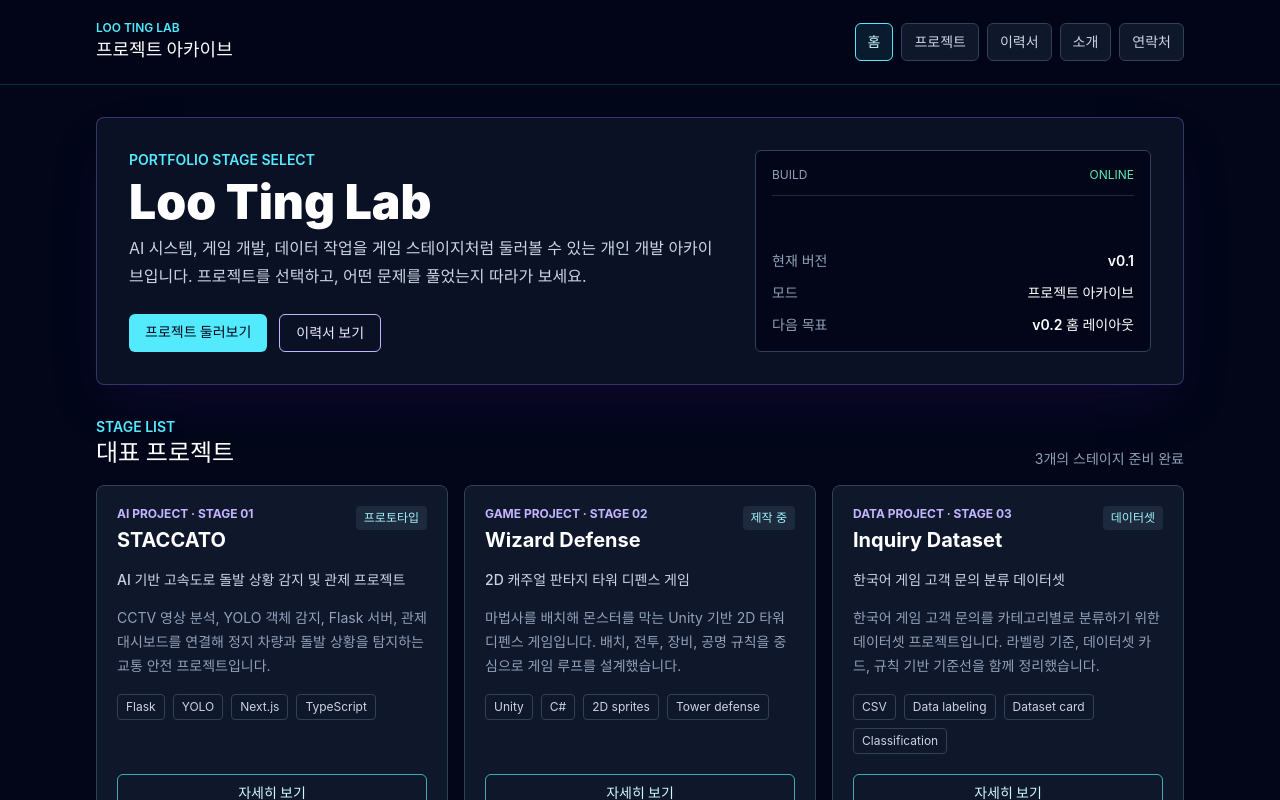
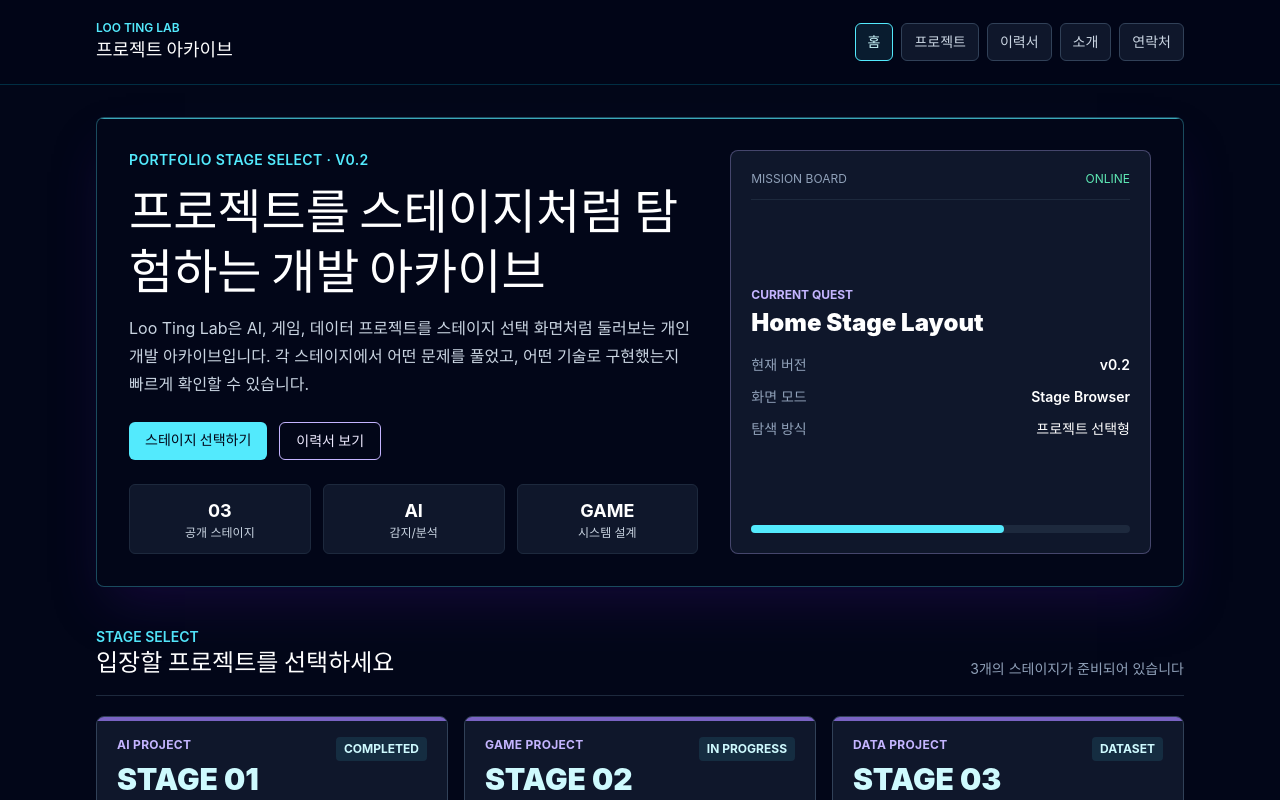
Before and after one commit to slowlyP/loo-ting-lab, a React (Vite) app: page / in a window 1280 px wide. Shown: the top 800 px of the page. Built offline with nearby package versions, Linux system fonts and the light colour scheme.

Commit message:
feat: enhance v0.2 home stage layout

```diff
--- a/src/components/Hero.tsx
+++ b/src/components/Hero.tsx
@@ -2,19 +2,22 @@ import { Link } from 'react-router'
 
 export function Hero() {
   return (
-    <section className="grid gap-8 rounded-lg border border-violet-400/30 bg-slate-900/70 p-6 shadow-2xl shadow-violet-950/30 md:grid-cols-[1.2fr_0.8fr] md:p-8">
+    <section className="relative overflow-hidden rounded-lg border border-cyan-300/30 bg-slate-950 p-6 shadow-2xl shadow-violet-950/40 md:p-8">
+      <div className="absolute inset-x-0 top-0 h-px bg-cyan-300/70" />
+      <div className="grid gap-8 lg:grid-cols-[1.15fr_0.85fr] lg:items-stretch">
         <div className="space-y-6">
-        <div className="space-y-2">
-          <p className="text-sm font-semibold uppercase text-cyan-300">
-            PORTFOLIO STAGE SELECT
+          <div className="space-y-3">
+            <p className="text-sm font-semibold uppercase tracking-wide text-cyan-300">
+              PORTFOLIO STAGE SELECT · v0.2
             </p>
-          <h1 className="max-w-3xl text-4xl font-black text-white sm:text-5xl">
-            Loo Ting Lab
+            <h1 className="max-w-3xl text-3xl font-black leading-tight text-white sm:text-4xl lg:text-5xl">
+              프로젝트를 스테이지처럼 탐험하는 개발 아카이브
             </h1>
             <p className="max-w-2xl text-base leading-7 text-slate-300">
-            AI 시스템, 게임 개발, 데이터 작업을 게임 스테이지처럼 둘러볼 수
-            있는 개인 개발 아카이브입니다. 프로젝트를 선택하고, 어떤 문제를
-            풀었는지 따라가 보세요.
+              Loo Ting Lab은 AI, 게임, 데이터 프로젝트를 스테이지 선택
+              화면처럼 둘러보는 개인 개발 아카이브입니다. 각 스테이지에서
+              어떤 문제를 풀었고, 어떤 기술로 구현했는지 빠르게 확인할 수
+              있습니다.
             </p>
           </div>
           <div className="flex flex-wrap gap-3">
@@ -22,7 +25,7 @@ export function Hero() {
               to="/projects"
               className="rounded-md bg-cyan-300 px-4 py-2 text-sm font-bold text-slate-950 transition hover:bg-cyan-200"
             >
-            프로젝트 둘러보기
+              스테이지 선택하기
             </Link>
             <Link
               to="/resume"
@@ -31,24 +34,52 @@ export function Hero() {
               이력서 보기
             </Link>
           </div>
+          <div className="grid grid-cols-3 gap-3 text-center text-xs text-slate-300">
+            <div className="rounded-md border border-slate-800 bg-slate-900 p-3">
+              <strong className="block text-lg text-white">03</strong>
+              공개 스테이지
             </div>
-      <div className="grid content-between gap-4 rounded-md border border-slate-700 bg-slate-950 p-4">
+            <div className="rounded-md border border-slate-800 bg-slate-900 p-3">
+              <strong className="block text-lg text-white">AI</strong>
+              감지/분석
+            </div>
+            <div className="rounded-md border border-slate-800 bg-slate-900 p-3">
+              <strong className="block text-lg text-white">GAME</strong>
+              시스템 설계
+            </div>
+          </div>
+        </div>
+        <div className="grid min-h-72 content-between gap-4 rounded-lg border border-violet-300/30 bg-slate-900 p-5">
           <div className="flex items-center justify-between border-b border-slate-800 pb-3 text-xs uppercase text-slate-400">
-          <span>BUILD</span>
+            <span>MISSION BOARD</span>
             <span className="text-emerald-300">ONLINE</span>
           </div>
+          <div className="space-y-4">
+            <div>
+              <p className="text-xs font-bold uppercase text-violet-300">
+                CURRENT QUEST
+              </p>
+              <p className="mt-1 text-2xl font-black text-white">
+                Home Stage Layout
+              </p>
+            </div>
             <div className="grid gap-3 text-sm">
-          <div className="flex justify-between">
+              <div className="flex justify-between gap-4">
                 <span className="text-slate-400">현재 버전</span>
-            <span className="font-semibold text-white">v0.1</span>
+                <span className="font-semibold text-white">v0.2</span>
               </div>
-          <div className="flex justify-between">
-            <span className="text-slate-400">모드</span>
-            <span className="font-semibold text-white">프로젝트 아카이브</span>
+              <div className="flex justify-between gap-4">
+                <span className="text-slate-400">화면 모드</span>
+                <span className="font-semibold text-white">Stage Browser</span>
               </div>
-          <div className="flex justify-between">
-            <span className="text-slate-400">다음 목표</span>
-            <span className="font-semibold text-white">v0.2 홈 레이아웃</span>
+              <div className="flex justify-between gap-4">
+                <span className="text-slate-400">탐색 방식</span>
+                <span className="font-semibold text-white">프로젝트 선택형</span>
+              </div>
+            </div>
+          </div>
+          <div className="h-2 rounded-full bg-slate-800">
+            <div className="h-2 w-2/3 rounded-full bg-cyan-300" />
           </div>
         </div>
       </div>
--- a/src/components/ProjectBrowser.tsx
+++ b/src/components/ProjectBrowser.tsx
@@ -3,19 +3,21 @@ import { ProjectCard } from './ProjectCard'
 
 export function ProjectBrowser() {
   return (
-    <section className="space-y-4">
-      <div className="flex flex-col gap-2 sm:flex-row sm:items-end sm:justify-between">
+    <section className="space-y-5">
+      <div className="flex flex-col gap-3 border-b border-slate-800 pb-4 sm:flex-row sm:items-end sm:justify-between">
         <div>
           <p className="text-sm font-semibold uppercase text-cyan-300">
-            STAGE LIST
+            STAGE SELECT
           </p>
-          <h2 className="text-2xl font-bold text-white">대표 프로젝트</h2>
+          <h2 className="text-2xl font-bold text-white">
+            입장할 프로젝트를 선택하세요
+          </h2>
         </div>
         <p className="text-sm text-slate-400">
-          {projects.length}개의 스테이지 준비 완료
+          {projects.length}개의 스테이지가 준비되어 있습니다
         </p>
       </div>
-      <div className="grid gap-4 md:grid-cols-3">
+      <div className="grid gap-4 lg:grid-cols-3">
         {projects.map((project) => (
           <ProjectCard key={project.id} project={project} />
         ))}
--- a/src/components/ProjectCard.tsx
+++ b/src/components/ProjectCard.tsx
@@ -7,21 +7,28 @@ type ProjectCardProps = {
 
 export function ProjectCard({ project }: ProjectCardProps) {
   return (
-    <article className="flex h-full flex-col justify-between rounded-lg border border-slate-700 bg-slate-900 p-5 transition hover:border-cyan-300 hover:bg-slate-900/80">
+    <article className="group relative flex h-full flex-col justify-between overflow-hidden rounded-lg border border-slate-700 bg-slate-900 p-5 transition hover:-translate-y-1 hover:border-cyan-300 hover:bg-slate-900/80 hover:shadow-xl hover:shadow-cyan-950/30">
+      <div className="absolute inset-x-0 top-0 h-1 bg-violet-400/70 transition group-hover:bg-cyan-300" />
       <div className="space-y-4">
-        <div className="flex items-start justify-between gap-3">
+        <div className="flex items-start justify-between gap-4">
           <div>
-            <p className="text-xs font-bold uppercase text-violet-300">
-              {project.category} · {project.stage}
+            <p className="text-xs font-bold uppercase tracking-wide text-violet-300">
+              {project.category}
             </p>
-            <h2 className="mt-1 text-xl font-bold text-white">
+            <p className="mt-2 text-3xl font-black text-cyan-100">
+              {project.stage}
+            </p>
+            <h2 className="mt-3 text-xl font-bold text-white">
               {project.title}
             </h2>
           </div>
-          <span className="rounded bg-slate-800 px-2 py-1 text-xs text-cyan-200">
-            {project.status}
+          <span className="rounded bg-cyan-300/10 px-2 py-1 text-xs font-bold text-cyan-100">
+            {project.statusCode}
           </span>
         </div>
+        <p className="rounded border border-slate-800 bg-slate-950 px-3 py-2 text-xs text-slate-300">
+          {project.status}
+        </p>
         <p className="text-sm font-medium text-slate-300">{project.subtitle}</p>
         <p className="text-sm leading-6 text-slate-400">{project.summary}</p>
         <div className="flex flex-wrap gap-2">
@@ -39,7 +46,7 @@ export function ProjectCard({ project }: ProjectCardProps) {
         to={`/projects/${project.id}`}
         className="mt-5 rounded-md border border-cyan-300/70 px-3 py-2 text-center text-sm font-bold text-cyan-100 transition hover:bg-cyan-300/10"
       >
-        자세히 보기
+        프로젝트 보기
       </Link>
     </article>
   )
--- a/src/data/projects.ts
+++ b/src/data/projects.ts
@@ -4,6 +4,7 @@ export type Project = {
   subtitle: string
   category: string
   stage: string
+  statusCode: string
   status: string
   summary: string
   role: string
@@ -18,8 +19,9 @@ export const projects: Project[] = [
     title: 'STACCATO',
     subtitle: 'AI 기반 고속도로 돌발 상황 감지 및 관제 프로젝트',
     category: 'AI PROJECT',
-    stage: 'Stage 01',
-    status: '프로토타입',
+    stage: 'STAGE 01',
+    statusCode: 'COMPLETED',
+    status: '기본 프로토타입 완료',
     summary:
       'CCTV 영상 분석, YOLO 객체 감지, Flask 서버, 관제 대시보드를 연결해 정지 차량과 돌발 상황을 탐지하는 교통 안전 프로젝트입니다.',
     role: '영상 분석 흐름 설계, 감지 결과 처리, 대시보드 연동 구조 정리를 맡았습니다.',
@@ -39,8 +41,9 @@ export const projects: Project[] = [
     title: 'Wizard Defense',
     subtitle: '2D 캐주얼 판타지 타워 디펜스 게임',
     category: 'GAME PROJECT',
-    stage: 'Stage 02',
-    status: '제작 중',
+    stage: 'STAGE 02',
+    statusCode: 'IN PROGRESS',
+    status: '전투 시스템 제작 중',
     summary:
       '마법사를 배치해 몬스터를 막는 Unity 기반 2D 타워 디펜스 게임입니다. 배치, 전투, 장비, 공명 규칙을 중심으로 게임 루프를 설계했습니다.',
     role: '전투 시스템, 몬스터 이동, 장비 인벤토리, 마법사 공명 규칙 구현을 담당했습니다.',
@@ -60,8 +63,9 @@ export const projects: Project[] = [
     title: 'Inquiry Dataset',
     subtitle: '한국어 게임 고객 문의 분류 데이터셋',
     category: 'DATA PROJECT',
-    stage: 'Stage 03',
-    status: '데이터셋',
+    stage: 'STAGE 03',
+    statusCode: 'DATASET',
+    status: '라벨링 기준 정리',
     summary:
       '한국어 게임 고객 문의를 카테고리별로 분류하기 위한 데이터셋 프로젝트입니다. 라벨링 기준, 데이터셋 카드, 규칙 기반 기준선을 함께 정리했습니다.',
     role: '문의 유형 정의, 라벨링 가이드 작성, CSV 구조 정리, 기본 분류 규칙 설계를 맡았습니다.',
--- a/src/pages/Home.tsx
+++ b/src/pages/Home.tsx
@@ -3,7 +3,7 @@ import { ProjectBrowser } from '../components/ProjectBrowser'
 
 export function Home() {
   return (
-    <div className="space-y-8">
+    <div className="space-y-10">
       <Hero />
       <ProjectBrowser />
     </div>
```
Also changed, not shown: 4 other files (tests, documents, lock files or other folders). Lines whose indentation alone changed are shown as unchanged.
